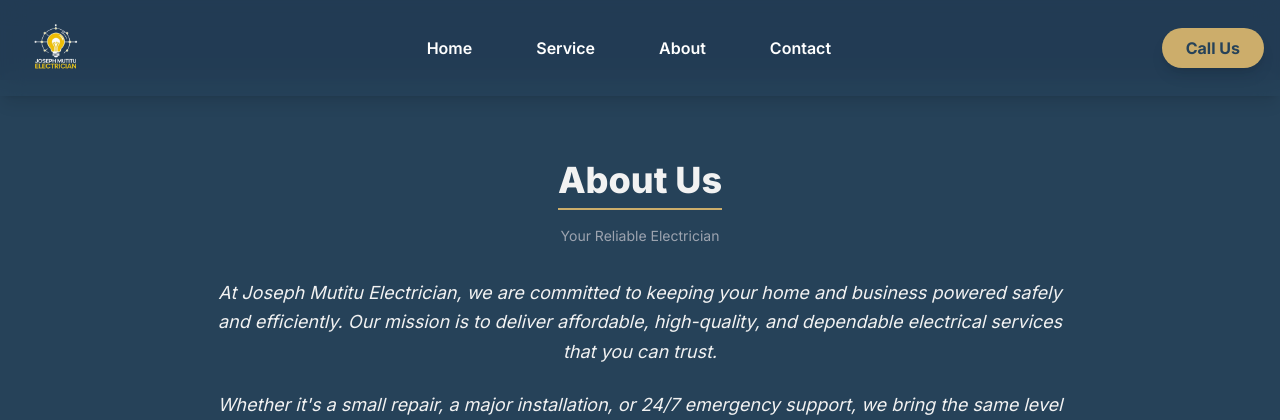
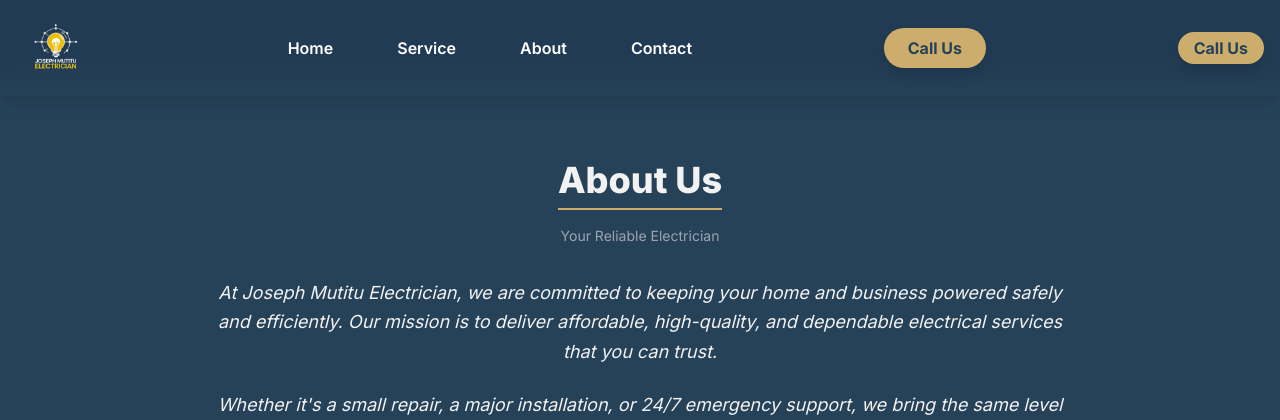
Before and after one commit to jacob1998-crypo/electrician_site, a Django app: page /about in a window 1280 px wide. Shown: the top 420 px of the page. Run offline with Django 5.2, Linux system fonts and the light colour scheme; some libraries are stand-ins or nearby versions.

Commit message:
Update navbar

```diff
--- a/templates/partials/navbar.html
+++ b/templates/partials/navbar.html
@@ -43,10 +43,10 @@
     </a>
 
     <!-- Mobile Call Us Button (top-right) -->
-    <a href="tel:+254748773149"
-       class="absolute right-4 top-3 md:hidden px-4 py-1 bg-accent text-primary rounded-full font-bold shadow-lg hover:scale-105 transition ">
-       Call Us
-    </a>
+        <a href="tel:+254703705756"
+           class="px-4 py-1 bg-accent text-primary rounded-full font-bold shadow-lg hover:scale-105 transition">
+           Call Us
+        </a>
   </nav>
 
   <!-- Mobile Nav Links (horizontal row below) -->
```
